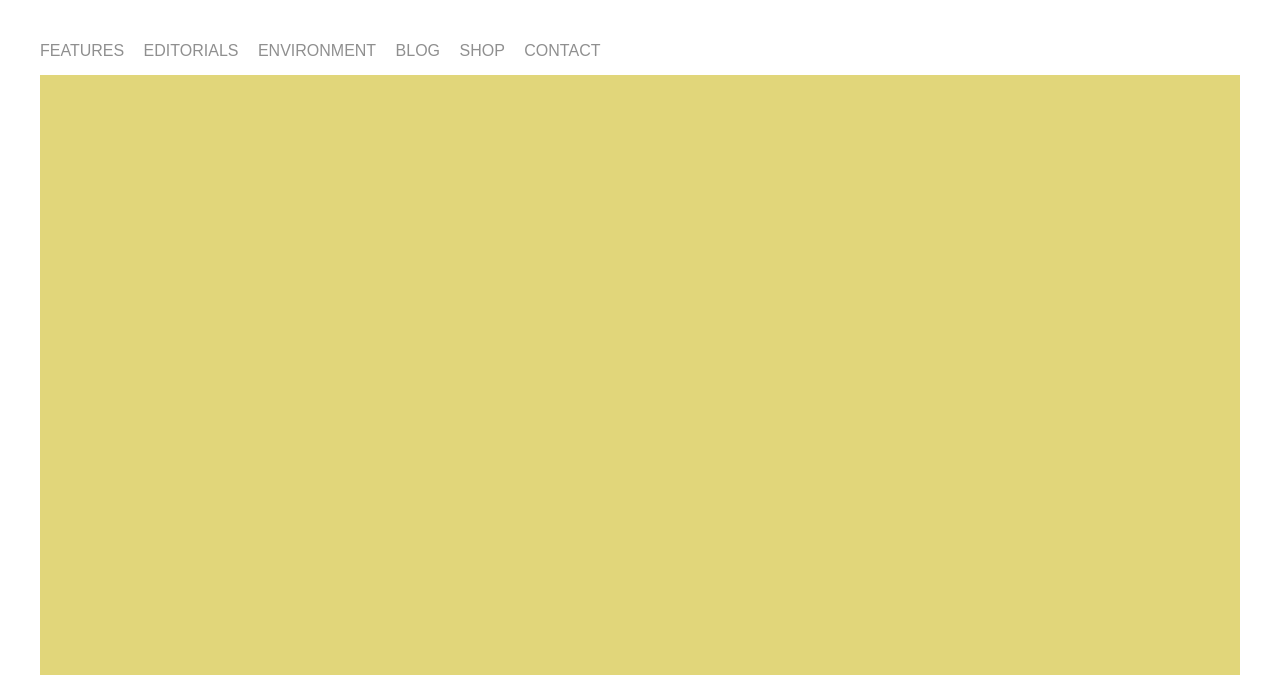
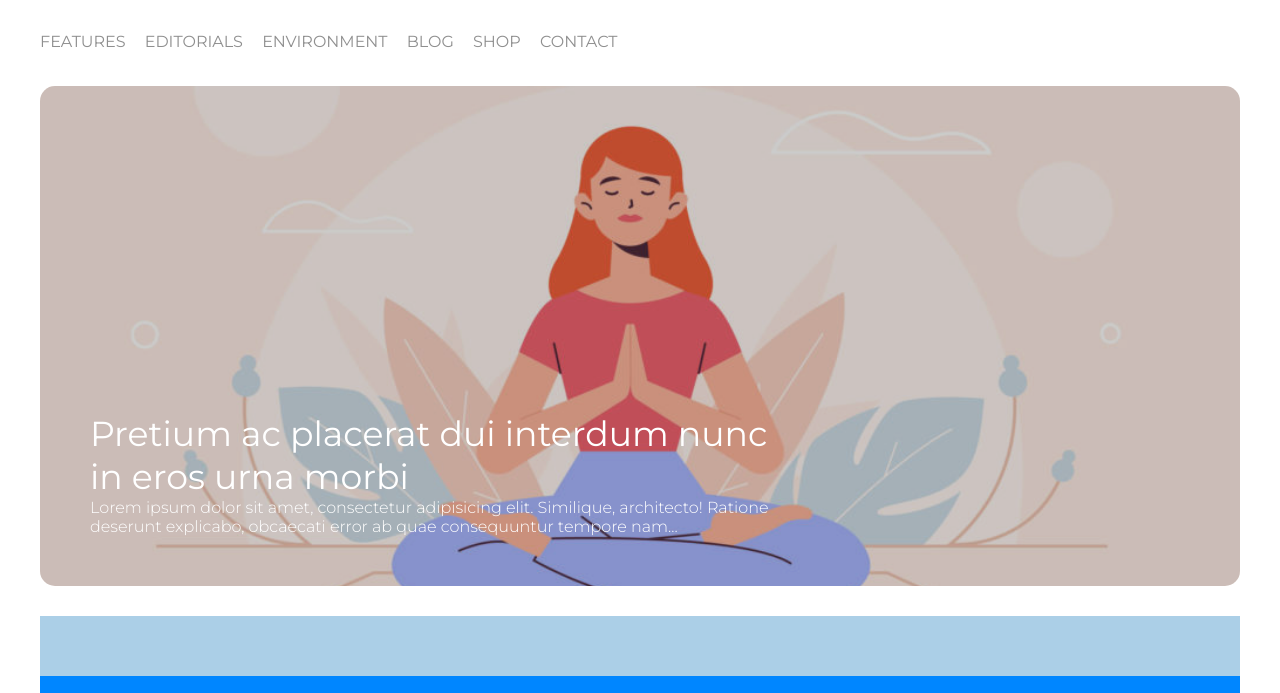
Before and after one commit to ArisGoi/htmlcss-wp, a plain HTML site: page index.html in a window 1280 px wide. Shown: the part 83-776 px from the top of the page. Drawn offline with Linux system fonts and the light colour scheme.

Commit message:
add Hero

```diff
--- a/css/style.css
+++ b/css/style.css
@@ -8,7 +8,6 @@
 }
 /* /Utility */
 
-@import url('https://fonts.googleapis.com/css2?family=Montserrat:ital,wght@0,300;0,400;0,600;0,700;1,400&display=swap');
 body {
     font-family: 'Montserrat', sans-serif;
 }
@@ -24,6 +23,7 @@ body {
 header{
     width: 100%;
     height: 60px;
+    margin-bottom: 20px;
 }
 header img{
     height: 100%;
@@ -37,7 +37,7 @@ header .bar{
 }
 
 /* NAVBAR */
-
+nav{margin-bottom: 20px;}
 
 nav ul{list-style: none;}
 
@@ -45,7 +45,7 @@ nav li{
     display: inline-block;
     padding: 15px 15px 15px 0px;
     text-transform: uppercase;
-    font-weight: 300;
+    font-weight: 400;
     color: #8f8f8f;
 }
 
@@ -56,13 +56,51 @@ footer{
     background-color: #8401fb;
 }
 
-/* Main */
-.primo-box{
+/* Hero */
+.hero{
+    position: relative;
+    overflow: hidden;
     width: 100%;
-    height: 600px;
-    background-color: #e1d67a;
+    height: 500px;
+    margin-bottom: 30px;
+    border-radius: 15px;
+
+    background-image: url('../img/banner.jpg');
+    background-size: cover;
+    background-repeat: no-repeat;
+    background-position: center center;
+
+    color: white;
+}
+.hero-text-box{
+    max-width: 800px;
+    position: absolute;
+    left: 0;
+    bottom: 50px;
+    z-index: 1;
+    padding: 0 50px;
 }
 
+.hero h2{
+    font-weight: 400;
+    font-size: 26pt;
+}
+.hero p{
+    font-weight: 300;
+    font-size: 12pt;
+}
+
+/* ------ */
+.overlay{
+    position: absolute;
+    top: 0;
+    left: 0;
+    right: 0;
+    bottom: 0;
+    background-color: rgba(0, 0, 0, 0.2);
+}
+
+/* Wireframe */
 .secondo-box{
     background-color: #0086ff;
     width: 100%;
@@ -93,11 +131,3 @@ footer{
     width: calc(50% - 40px);
     margin: 0 20px;
 }
-
-/* Margini */
-header, .primo-box{
-    margin-bottom: 30px;
-}
-.secondo-box{
-    margin-bottom: 10px;
-}
--- a/index.html
+++ b/index.html
@@ -4,6 +4,11 @@
     <meta charset="UTF-8">
     <meta http-equiv="X-UA-Compatible" content="IE=edge">
     <meta name="viewport" content="width=device-width, initial-scale=1.0">
+    <!-- Google Fonts -->
+        <link rel="preconnect" href="https://fonts.googleapis.com">
+        <link rel="preconnect" href="https://fonts.gstatic.com" crossorigin>
+        <link href="https://fonts.googleapis.com/css2?family=Montserrat:ital,wght@0,300;0,400;0,600;0,700;1,400&display=swap" rel="stylesheet">
+    <!-- /Google Fonts -->
     <link rel="stylesheet" href="css/style.css">
     <title>Neori | Homepage</title>
 </head>
@@ -30,7 +35,14 @@
 
 
         <main>
-            <section class="primo-box"></section>
+            <section class="hero">
+                <div class="overlay"></div>
+                <div class="hero-text-box">
+                    <h2>Pretium ac placerat dui interdum nunc in eros urna morbi</h2>
+                    <p>Lorem ipsum dolor sit amet, consectetur adipisicing elit. Similique, architecto! Ratione deserunt explicabo, obcaecati error ab quae consequuntur tempore nam...</p>
+                </div>
+            </section>
+
             <section class="secondo-box">
                 <div class="col-hd"></div>
                 <div class="row clearfix">
```
